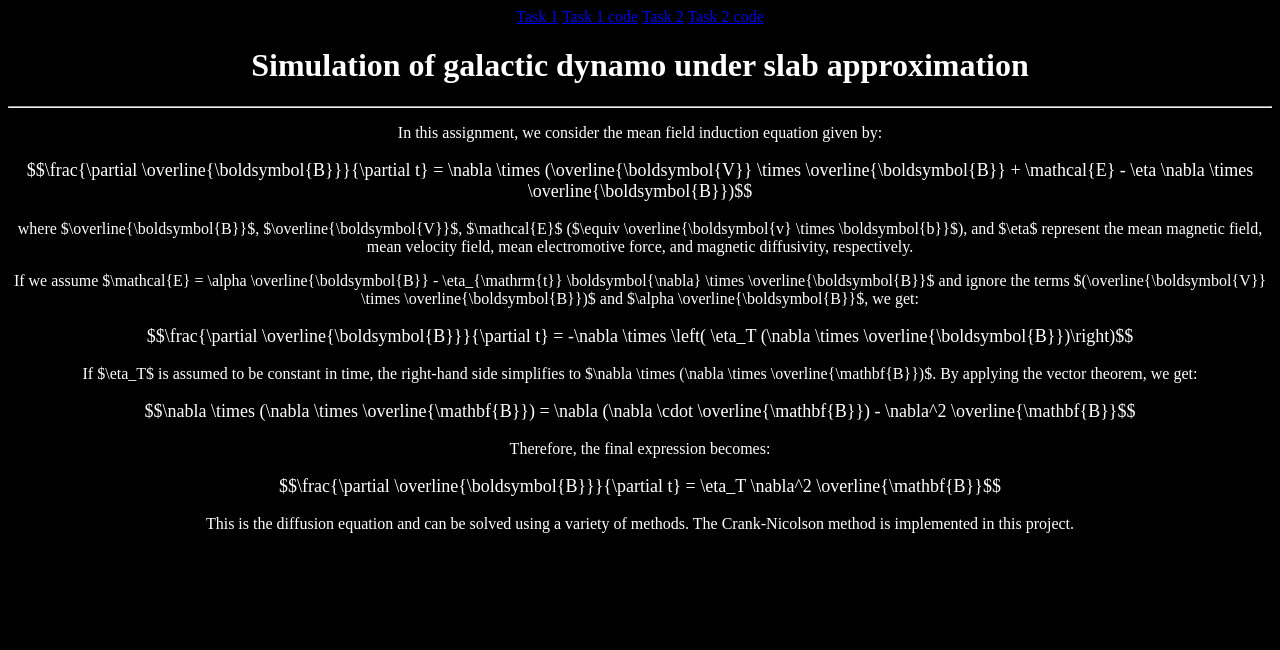
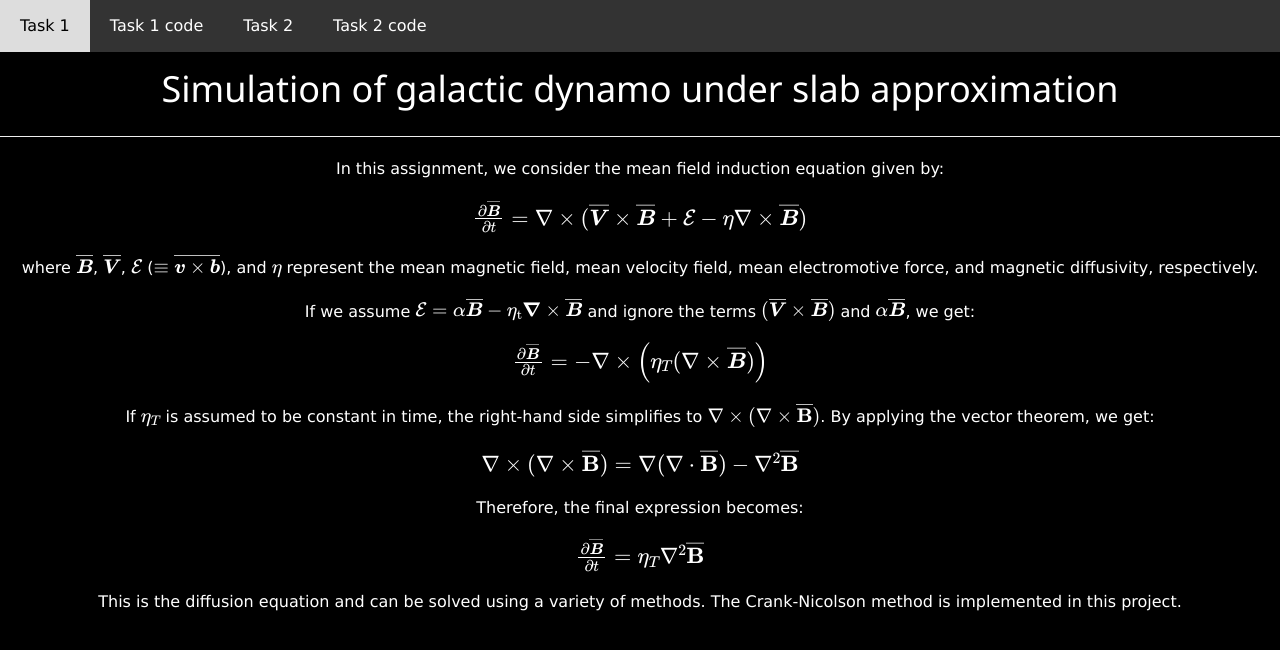
Before and after one commit to dimo192/dimo192.github.io, a plain HTML site: page index.html in a window 1280 px wide. Drawn offline with nearby package versions, Linux system fonts and the light colour scheme.

Commit message:
navbar and equations

```diff
--- a/index.html
+++ b/index.html
@@ -4,7 +4,10 @@
 <head>
   <meta charset="UTF-8">
   <meta name="viewport" content="width=device-width, initial-scale=1.0">
+  <link rel="stylesheet" href="https://www.w3schools.com/w3css/4/w3.css">
   <title>Galactic Dynamo(Z)</title>
+  <script src="https://polyfill.io/v3/polyfill.min.js?features=es6"></script>
+  <script id="MathJax-script" async src="https://cdn.jsdelivr.net/npm/mathjax@3/es5/tex-mml-chtml.js"></script>
   <style>
     body {
       background-color: black;
@@ -12,27 +15,43 @@
       text-align: center;
       font-size: 16px;
     }
+    .navbar {
+      overflow: hidden;
+      background-color: #333;
+    }
+    .navbar a {
+      float: left;
+      display: block;
+      color: white;
+      text-align: center;
+      padding: 14px 20px;
+      text-decoration: none;
+    }
+    .navbar a:hover {
+      background-color: #ddd;
+      color: black;
+    }
   </style>
 </head>
 
 <body>
-  <div class="w3-bar w3-black">
-    <a href="Website/task1.html" class="w3-bar-item w3-button">Task 1</a>
-    <a href="Website/task1_code.html" class="w3-bar-item w3-button">Task 1 code</a>
-    <a href="Website/task2.html" class="w3-bar-item w3-button">Task 2</a>
-    <a href="Website/task2_code.html" class="w3-bar-item w3-button">Task 2 code</a>
+  <div class="navbar">
+    <a href="Website/task1.html">Task 1</a>
+    <a href="Website/task1_code.html">Task 1 code</a>
+    <a href="Website/task2.html">Task 2</a>
+    <a href="Website/task2_code.html">Task 2 code</a>
   </div>
   <div><h1>Simulation of galactic dynamo under slab approximation</h1></div>
   <hr>
   <p>In this assignment, we consider the mean field induction equation given by:</p>
-  <p style="font-size: 18px;">$$\frac{\partial \overline{\boldsymbol{B}}}{\partial t} = \nabla \times (\overline{\boldsymbol{V}} \times \overline{\boldsymbol{B}} + \mathcal{E} - \eta \nabla \times \overline{\boldsymbol{B}})$$</p>
-  <p>where $\overline{\boldsymbol{B}}$, $\overline{\boldsymbol{V}}$, $\mathcal{E}$ ($\equiv \overline{\boldsymbol{v} \times \boldsymbol{b}}$), and $\eta$ represent the mean magnetic field, mean velocity field, mean electromotive force, and magnetic diffusivity, respectively.</p>
-  <p>If we assume $\mathcal{E} = \alpha \overline{\boldsymbol{B}} - \eta_{\mathrm{t}} \boldsymbol{\nabla} \times \overline{\boldsymbol{B}}$ and ignore the terms $(\overline{\boldsymbol{V}} \times \overline{\boldsymbol{B}})$ and $\alpha \overline{\boldsymbol{B}}$, we get:</p>
-  <p style="font-size: 18px;">$$\frac{\partial \overline{\boldsymbol{B}}}{\partial t} = -\nabla \times \left( \eta_T (\nabla \times \overline{\boldsymbol{B}})\right)$$</p>
-  <p>If $\eta_T$ is assumed to be constant in time, the right-hand side simplifies to $\nabla \times (\nabla \times \overline{\mathbf{B}})$. By applying the vector theorem, we get:</p>
-  <p style="font-size: 18px;">$$\nabla \times (\nabla \times \overline{\mathbf{B}}) = \nabla (\nabla \cdot \overline{\mathbf{B}}) - \nabla^2 \overline{\mathbf{B}}$$</p>
+  <p style="font-size: 18px;">\(\frac{\partial \overline{\boldsymbol{B}}}{\partial t} = \nabla \times (\overline{\boldsymbol{V}} \times \overline{\boldsymbol{B}} + \mathcal{E} - \eta \nabla \times \overline{\boldsymbol{B}})\)</p>
+  <p>where \(\overline{\boldsymbol{B}}\), \(\overline{\boldsymbol{V}}\), \(\mathcal{E}\) (\(\equiv \overline{\boldsymbol{v} \times \boldsymbol{b}}\)), and \(\eta\) represent the mean magnetic field, mean velocity field, mean electromotive force, and magnetic diffusivity, respectively.</p>
+  <p>If we assume \(\mathcal{E} = \alpha \overline{\boldsymbol{B}} - \eta_{\mathrm{t}} \boldsymbol{\nabla} \times \overline{\boldsymbol{B}}\) and ignore the terms \((\overline{\boldsymbol{V}} \times \overline{\boldsymbol{B}})\) and \(\alpha \overline{\boldsymbol{B}}\), we get:</p>
+  <p style="font-size: 18px;">\(\frac{\partial \overline{\boldsymbol{B}}}{\partial t} = -\nabla \times \left( \eta_T (\nabla \times \overline{\boldsymbol{B}})\right)\)</p>
+  <p>If \(\eta_T\) is assumed to be constant in time, the right-hand side simplifies to \(\nabla \times (\nabla \times \overline{\mathbf{B}})\). By applying the vector theorem, we get:</p>
+  <p style="font-size: 18px;">\(\nabla \times (\nabla \times \overline{\mathbf{B}}) = \nabla (\nabla \cdot \overline{\mathbf{B}}) - \nabla^2 \overline{\mathbf{B}}\)</p>
   <p>Therefore, the final expression becomes:</p>
-  <p style="font-size: 18px;">$$\frac{\partial \overline{\boldsymbol{B}}}{\partial t} = \eta_T \nabla^2 \overline{\mathbf{B}}$$</p>
+  <p style="font-size: 18px;">\(\frac{\partial \overline{\boldsymbol{B}}}{\partial t} = \eta_T \nabla^2 \overline{\mathbf{B}}\)</p>
   <p>This is the diffusion equation and can be solved using a variety of methods. The Crank-Nicolson method is implemented in this project.</p>
 </body>
 
```
Also changed, not shown: Website/task2_code.html (+0 -1 lines).
